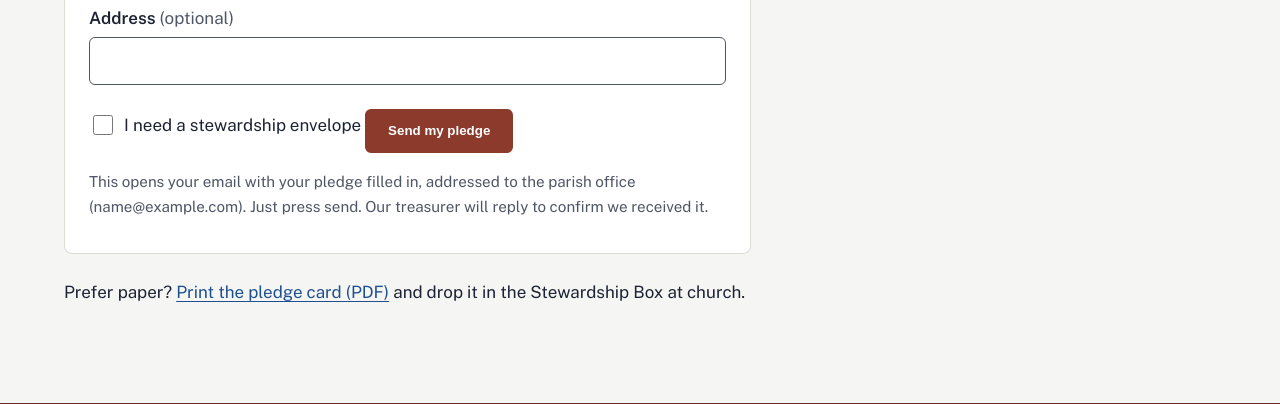
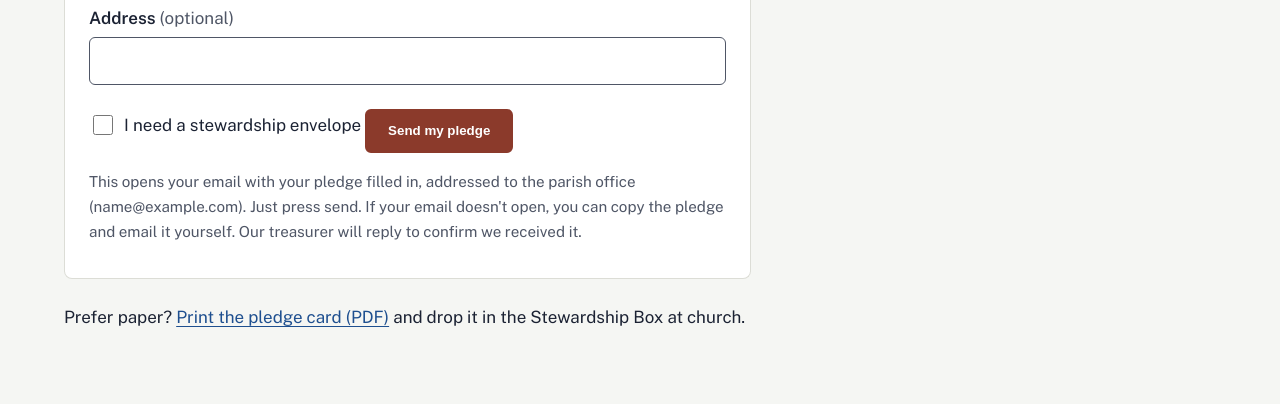
Before and after one commit to rupadre/St-Elizabeth-website, a Python web app: template templates/give.html in a window 1280 px wide. Shown: the part 1507-1911 px from the top of the page. Run offline with Jinja, Linux system fonts and the light colour scheme; the template is opened without the code that fills it: most values are stand-ins (such as "Sample title", 1, 10 or a date in 2020).

Commit message:
Give: working Venmo link (@newmartyrmission); pledge form shows copyable text when no email app opens
Co-Authored-By: Claude Opus 5.5 <noreply@anthropic.com>
Claude-Session: https://claude.ai/code/session_01WUKdjRpBr5KgLV1JiRTfiE

```diff
--- a/content/site.json
+++ b/content/site.json
@@ -18,5 +18,6 @@
   "diocese_link": "https://www.bdoca.org",
   "oca_link": "https://www.oca.org",
   "email": "office@stelizabethmartyr.org",
-  "venmo_link": "https://www.paypal.com/qrcodes/venmocs/53873842-8132-4fcc-a4c9-e5db29d4f4b3?created=1775958170"
+  "venmo_link": "https://venmo.com/u/newmartyrmission",
+  "venmo_name": "@newmartyrmission"
 }
--- a/static/css/site.css
+++ b/static/css/site.css
@@ -371,3 +371,6 @@ a.cal-link:hover .cal-icon, a.cal-link:hover .cal-sub { color: #fff; }
 
 .venmo-qr { margin: 0.5rem 0 1.5rem; }
 .venmo-qr img { width: 11rem; height: auto; }
+.pledge-form .form-fallback { background: var(--plaster); border: 1px solid var(--stone); border-radius: 6px; padding: 1rem; margin: 0.5rem 0 1rem; }
+.pledge-form textarea { width: 100%; font: inherit; font-size: 0.9rem; padding: 0.6rem; border: 1px solid var(--muted); border-radius: 6px; background: var(--white); color: var(--ink); }
+#pledge-copied { color: var(--ink); font-weight: 600; margin-left: 0.5rem; }
--- a/static/js/pledge.js
+++ b/static/js/pledge.js
@@ -44,7 +44,18 @@
       "&body=" + encodeURIComponent(lines.join("\n"));
     var fallback = document.getElementById("pledge-fallback");
     fallback.querySelector("a").setAttribute("href", href);
+    document.getElementById("pledge-text").value = "To: " + form.getAttribute("data-email") + "\nSubject: Pledge card from " + name + "\n\n" + lines.join("\n");
+    document.getElementById("pledge-copied").textContent = "";
     fallback.hidden = false;
     window.location.href = href;
   });
+
+  var copy = document.getElementById("pledge-copy");
+  copy.addEventListener("click", function () {
+    var box = document.getElementById("pledge-text");
+    var done = function () { document.getElementById("pledge-copied").textContent = "Copied. Now paste it into an email."; };
+    if (navigator.clipboard && window.isSecureContext) {
+      navigator.clipboard.writeText(box.value).then(done, function () { box.select(); document.execCommand("copy"); done(); });
+    } else { box.select(); document.execCommand("copy"); done(); }
+  });
 })();
--- a/templates/give.html
+++ b/templates/give.html
@@ -34,8 +34,13 @@
         <label class="check"><input type="checkbox" name="envelope" value="yes"> I need a stewardship envelope</label>
         <p class="form-error" id="pledge-error" role="alert"></p>
         <button class="button" type="submit">Send my pledge</button>
-        <p class="form-fallback" id="pledge-fallback" hidden>Your email should open now. If it didn't, <a href="#">open the email here</a>, or write to <a href="mailto:{{ site.email }}">{{ site.email }}</a>.</p>
-        <p class="form-hint">This opens your email with your pledge filled in, addressed to the parish office ({{ site.email }}). Just press send. Our treasurer will reply to confirm we received it.</p>
+        <div class="form-fallback" id="pledge-fallback" hidden>
+          <p><strong>Your email should open now.</strong> If nothing happened, copy your pledge below and send it in any email to <strong>{{ site.email }}</strong>.</p>
+          <textarea id="pledge-text" rows="9" readonly aria-label="Your pledge, ready to copy"></textarea>
+          <p><button class="button quiet" type="button" id="pledge-copy">Copy my pledge</button> <span id="pledge-copied" role="status"></span></p>
+          <p><a href="#">Try opening my email again</a></p>
+        </div>
+        <p class="form-hint">This opens your email with your pledge filled in, addressed to the parish office ({{ site.email }}). Just press send. If your email doesn't open, you can copy the pledge and email it yourself. Our treasurer will reply to confirm we received it.</p>
       </form>
 
       <p>Prefer paper? <a href="{{ static }}give/pledge-card.pdf">Print the pledge card (PDF)</a> and drop it in the Stewardship Box at church.</p>
```
Also changed, not shown: CLAUDE.md (+1 -1 lines), content/pages/give.md (+2 -2 lines).
